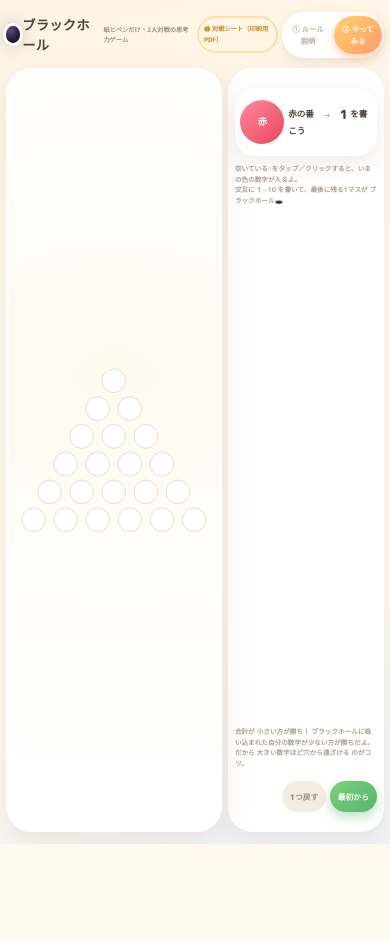
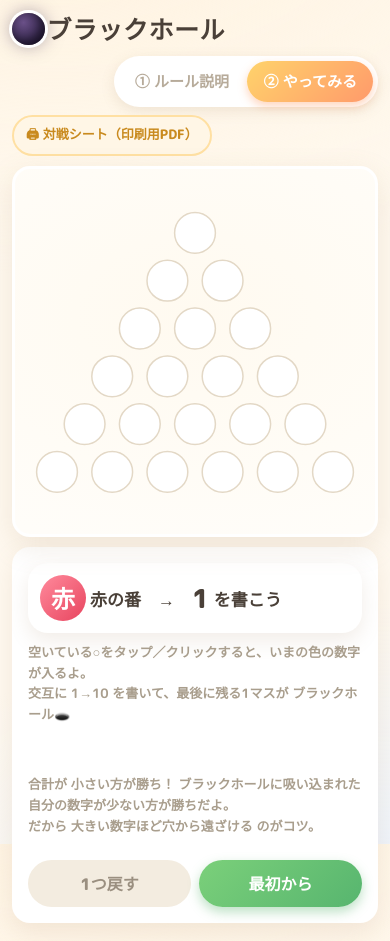
Before and after one commit to mararararai-mst/blackhole-game, a plain HTML site: page index.html in a window 390 px wide. Both pictures are taken after a click on the button "② やってみる". Before the commit the page ends 844 px from the top, so only its background shows below. Drawn offline with Linux system fonts and the light colour scheme; a web font is replaced by a local one.

Commit message:
スマホ縦対応: 狭い画面は縦積み＋文字拡大（レスポンシブ）

```diff
--- a/index.html
+++ b/index.html
@@ -115,6 +115,44 @@
   .dim{opacity:.22;transition:opacity .3s}
   .glow{filter:drop-shadow(0 0 10px #ffd76b)}
   .link{stroke:#ffb84d;stroke-width:4;stroke-linecap:round;opacity:.85}
+
+  /* ===== スマホ縦（狭い画面）：縦積み＋文字拡大 ===== */
+  @media (max-width:640px){
+    body{overflow:auto}
+    .app{height:auto;min-height:100dvh;padding:10px 12px 18px}
+    header{flex-wrap:wrap;gap:8px}
+    .logo{font-size:25px}
+    .sub{display:none}
+    .pdflink{margin-left:0;order:3;font-size:13px;padding:7px 12px}
+    .tabs{margin-left:auto;padding:5px}
+    .tab{font-size:15px;padding:9px 16px}
+    main{flex-direction:column;gap:10px;margin-top:10px}
+    .stage{flex:none;height:44vh;min-height:300px;border-radius:18px}
+    svg#board{max-height:100%}
+    .panel{flex:none}
+    .card{padding:16px;border-radius:18px}
+    .step-tag{font-size:13px}
+    .step-title{font-size:22px;margin:8px 0 6px}
+    .step-body{font-size:16px;line-height:1.65}
+    .learn{gap:8px}
+    .chip{font-size:13px;padding:6px 11px}
+    .nav{flex-wrap:wrap;gap:8px;margin-top:12px}
+    .dots{width:100%;margin:0 0 4px;justify-content:center}
+    .dot{width:9px;height:9px;min-width:9px;min-height:9px}
+    .btn{font-size:16px;padding:11px 18px;flex:1;min-width:110px}
+    #actBtn{flex-basis:100%}
+    /* play mode */
+    .turnbar{padding:12px}
+    .whoBubble{width:46px;height:46px;min-width:46px;min-height:46px;font-size:24px}
+    .turntext{font-size:17px}
+    .turntext .num{font-size:26px}
+    .hint{font-size:13px}
+    .scorewrap{gap:10px}
+    .score{padding:12px 8px}
+    .score .lab{font-size:14px}
+    .score .val{font-size:36px}
+    .result-msg{font-size:24px}
+  }
 </style>
 
 <div class="app">
```
